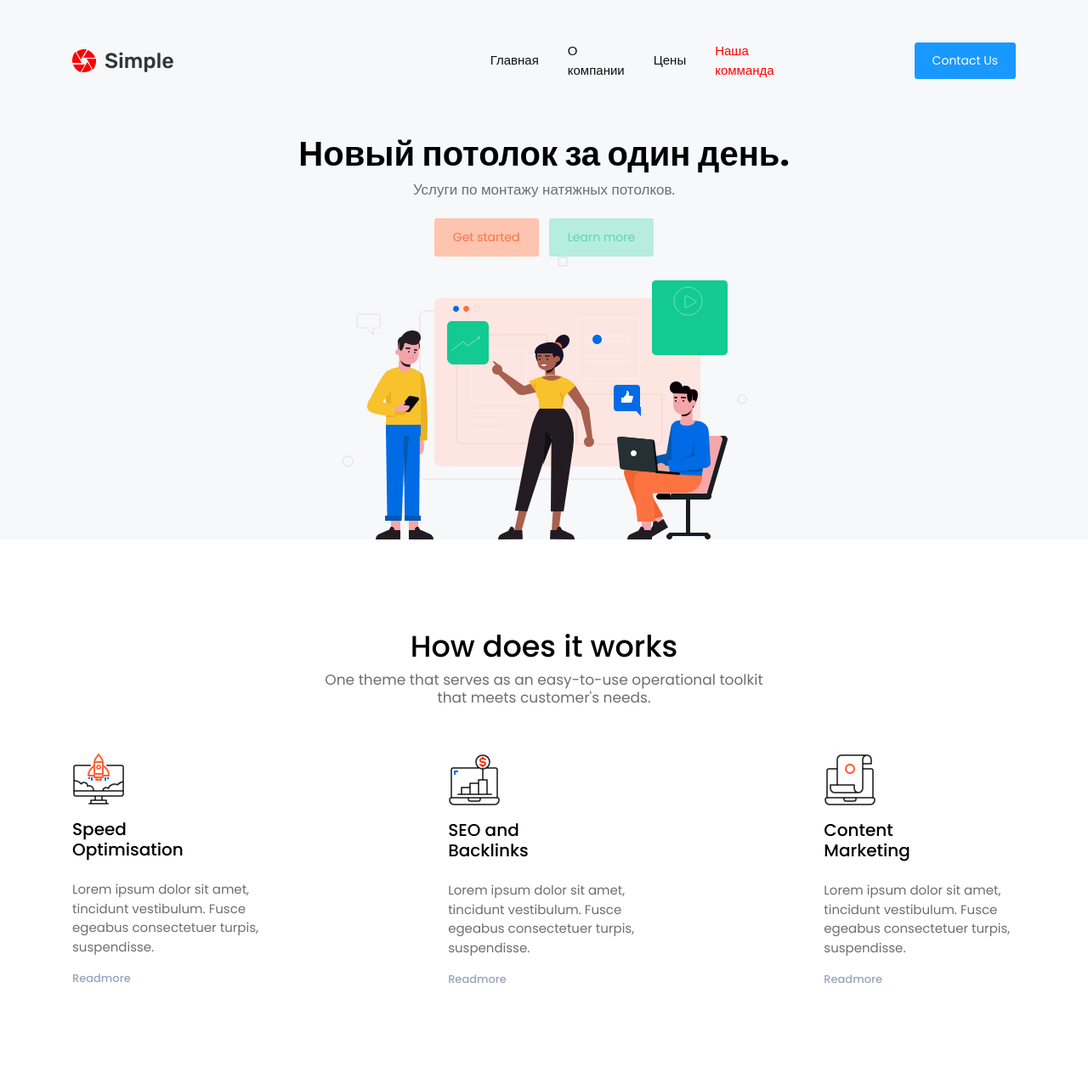
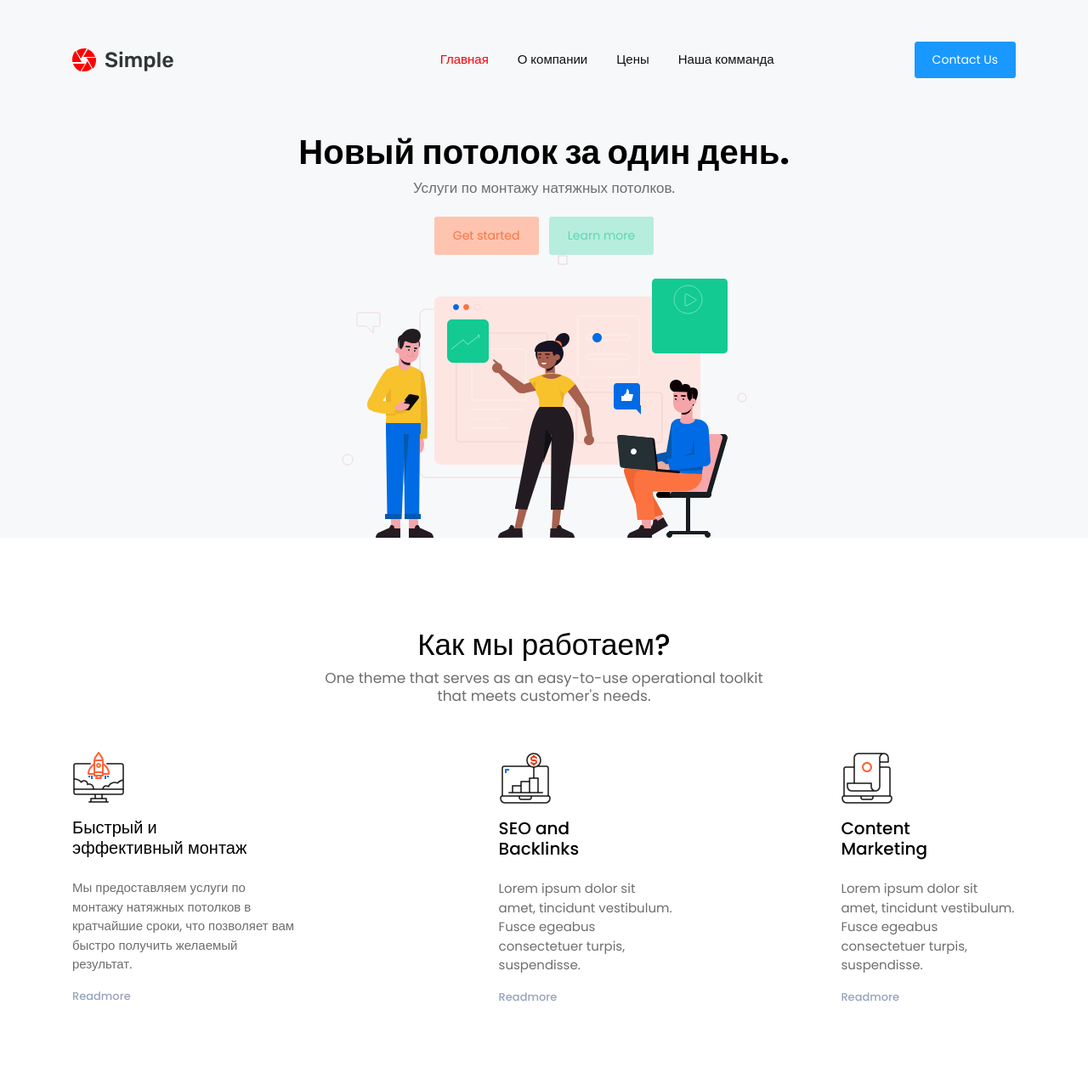
Before and after one commit to likemne/potolki, a website: page index.html in a window 1280 px wide. Shown: the top 1276 px of the page at 85% size. Drawn offline with Linux system fonts and the light colour scheme.

Commit message:
Update index.html

```diff
--- a/index.html
+++ b/index.html
@@ -35,13 +35,13 @@
             <a class="nav-link" href="#header-section">Главная <span class="sr-only">(current)</span></a>
           </li>
           <li class="nav-item">
-            <a class="nav-link" href="#features-section">О компании</a>
+            <a class="nav-link" href="#features-section">О&nbsp;компании</a>
           </li>
           <li class="nav-item">
             <a class="nav-link" href="#digital-marketing-section">Цены</a>
           </li>
           <li class="nav-item">
-            <a class="nav-link" href="#feedback-section">Наша комманда</a>
+            <a class="nav-link" href="#feedback-section">Наша&nbsp;комманда</a>
           </li>
           <li class="nav-item btn-contact-us pl-4 pl-lg-0">
             <button class="btn btn-info" data-toggle="modal" data-target="#exampleModal">Contact Us</button>
@@ -66,15 +66,15 @@
     <div class="container">
       <section class="features-overview" id="features-section" >
         <div class="content-header">
-          <h2>How does it works</h2>
+          <h2>Как мы работаем?</h2>
           <h6 class="section-subtitle text-muted">One theme that serves as an easy-to-use operational toolkit<br>that meets customer's needs.</h6>
         </div>
         <div class="d-md-flex justify-content-between">
           <div class="grid-margin d-flex justify-content-start">
             <div class="features-width">
               <img src="images/Group12.svg" alt="" class="img-icons">
-              <h5 class="py-3">Speed<br>Optimisation</h5>
-              <p class="text-muted">Lorem ipsum dolor sit amet, tincidunt vestibulum. Fusce egeabus consectetuer turpis, suspendisse.</p>
+              <h5 class="py-3">Быстрый и <br>эффективный монтаж</h5>
+              <p class="text-muted">Мы предоставляем услуги по монтажу натяжных потолков в кратчайшие сроки, что позволяет вам быстро получить желаемый результат.</p>
               <a href="#"><p class="readmore-link">Readmore</p></a>
             </div>
           </div>
```
